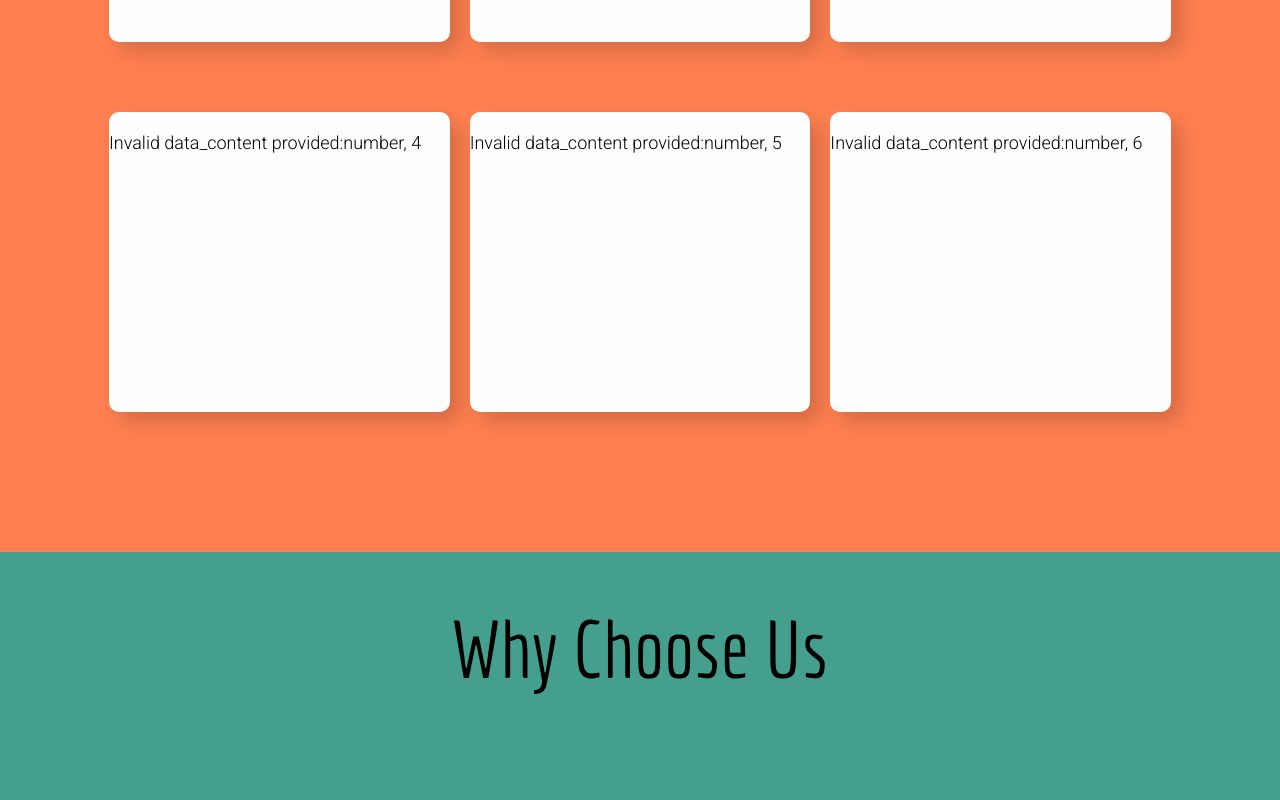
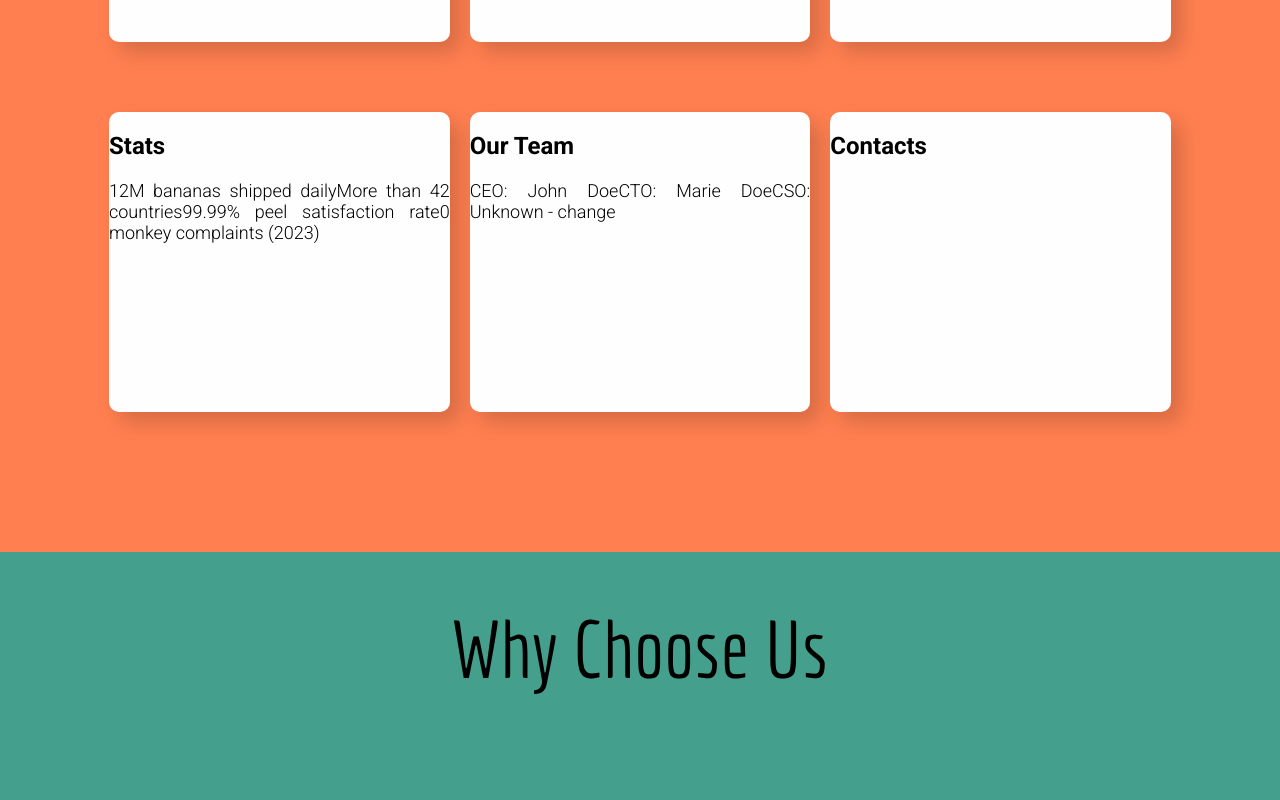
Before and after one commit to E9cipher/react-sample-webpage, a React (Create React App) app: page / in a window 1280 px wide. Shown: the part 1360-2160 px from the top of the page. Built offline with nearby package versions, Linux system fonts and the light colour scheme.

Commit message:
Update content of GridCard.jsx

```diff
--- a/src/components/GridCard.jsx
+++ b/src/components/GridCard.jsx
@@ -19,7 +19,10 @@ const GridCardContent = ({ data_content }) => {
         ourMission: `To make the world a better place, one banana at a time. We aim to revolutionize
         fruit logistics while keeping things a-peeling`,
         products: [`SmartBanana: AI-powered ripeness detection`, `BananaCloud: Storage solutions`,
-            `Banana+: Premium subscription bananas`]
+            `Banana+: Premium subscription bananas`],
+        stats: [`12M bananas shipped daily`, `More than 42 countries`, `99.99% peel satisfaction rate`, `0 monkey complaints (2023)`],
+        team: [`CEO: John Doe`, `CTO: Marie Doe`, `CSO: Unknown - change`],
+        contact: [`support@bananacompanies.ltd`, `Banana Street 42`, `Join us and eat bananas!`]
 
     }
     const GridCardContentText = {
@@ -36,6 +39,21 @@ const GridCardContent = ({ data_content }) => {
         3: {
             title: "Products",
             content: GridCardContentTextDict.products
+        },
+
+        4: {
+            title: "Stats",
+            content: GridCardContentTextDict.stats
+        },
+
+        5: {
+            title: "Our Team",
+            content: GridCardContentTextDict.team
+        },
+
+        6: {
+            title: "Contacts",
+            content: GridCardContentTextDict.contacts
         }
     };
 
```
